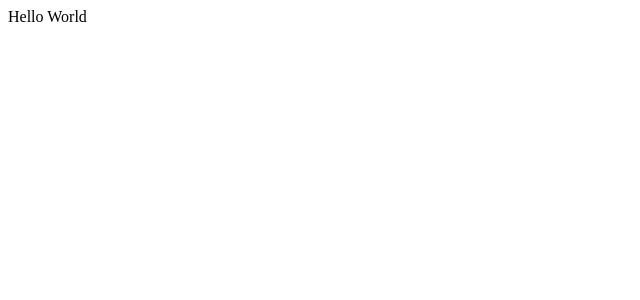
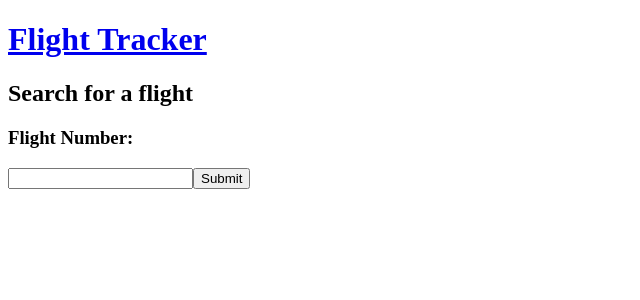
Before and after one commit to malom1/flight-tracker, a React (Vite) app in the folder frontend/: page / in a window 1280 px wide. Shown: the top 300 px of the page, without its empty margins (0-640 px from the left). Built offline with nearby package versions, Linux system fonts and the light colour scheme.

Commit message:
add header and search components

```diff
--- a/frontend/src/App.jsx
+++ b/frontend/src/App.jsx
@@ -1,9 +1,13 @@
+import Header from "./components/Header"
+import Search from "./components/Search"
+
 function App() {
 
   return (
-    <>
-     Hello World
-    </>
+    <div className="container">
+      <Header/>
+      <Search/>
+    </div>
   )
 }
 
--- /dev/null
+++ b/frontend/src/components/Header.jsx
@@ -0,0 +1,7 @@
+export default function Header() {
+    return(
+        <header>
+            <a href="/"><h1>Flight Tracker</h1></a>
+        </header>
+    )
+}
--- /dev/null
+++ b/frontend/src/components/Search.jsx
@@ -0,0 +1,22 @@
+import { useState } from "react"
+
+export default function Search() {
+
+    const [flightNumber, setFlightNumber] = useState("")
+
+
+    return(
+        <div className="search">
+            <form>
+                <h2>Search for a flight</h2>
+                <h3>Flight Number: </h3>
+                <input
+                    type="text"
+                    value={flightNumber}
+                    onChange={e => setFlightNumber(e.target.value)}
+                />
+                <button type="submit">Submit</button>
+            </form>
+        </div>
+    )
+}
```
